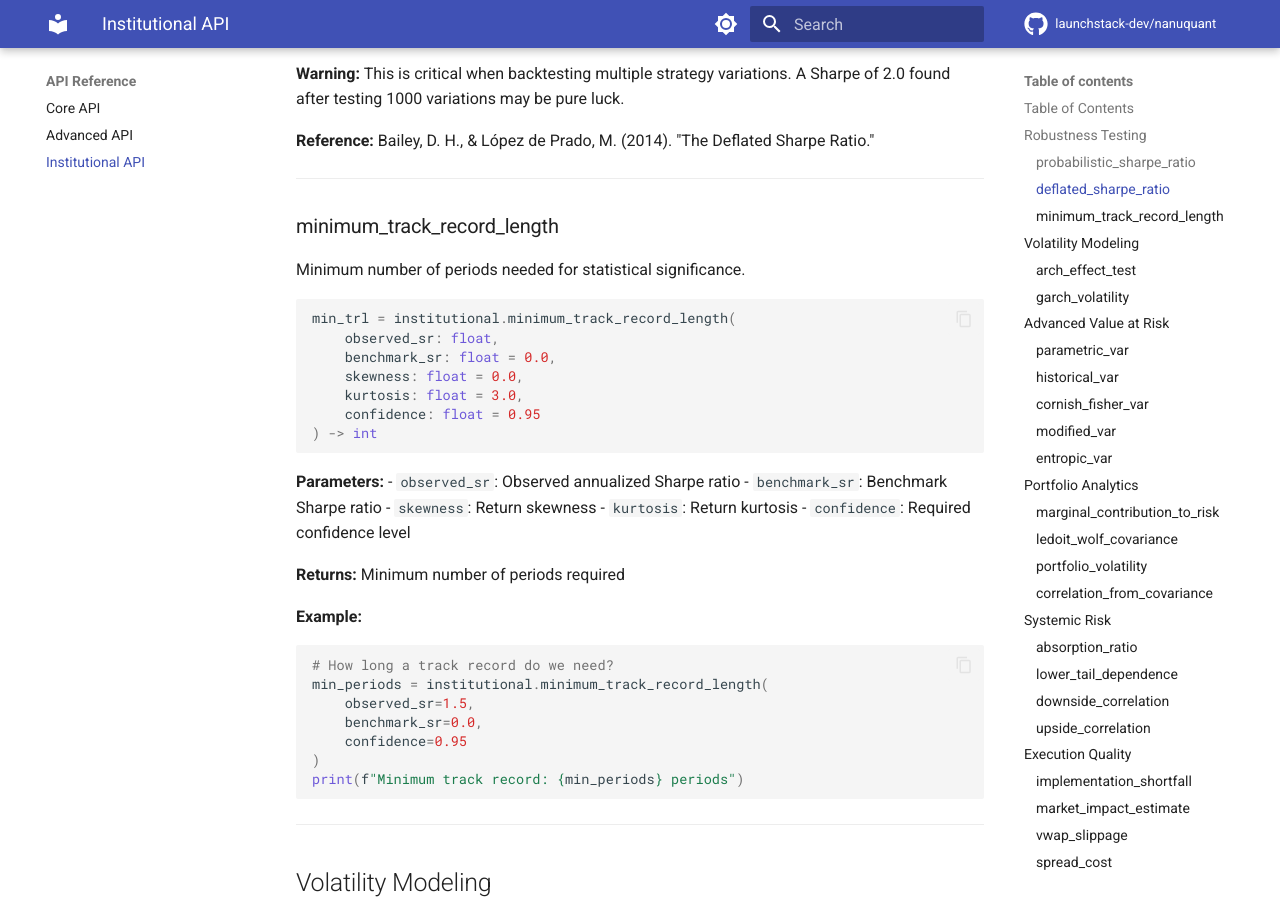
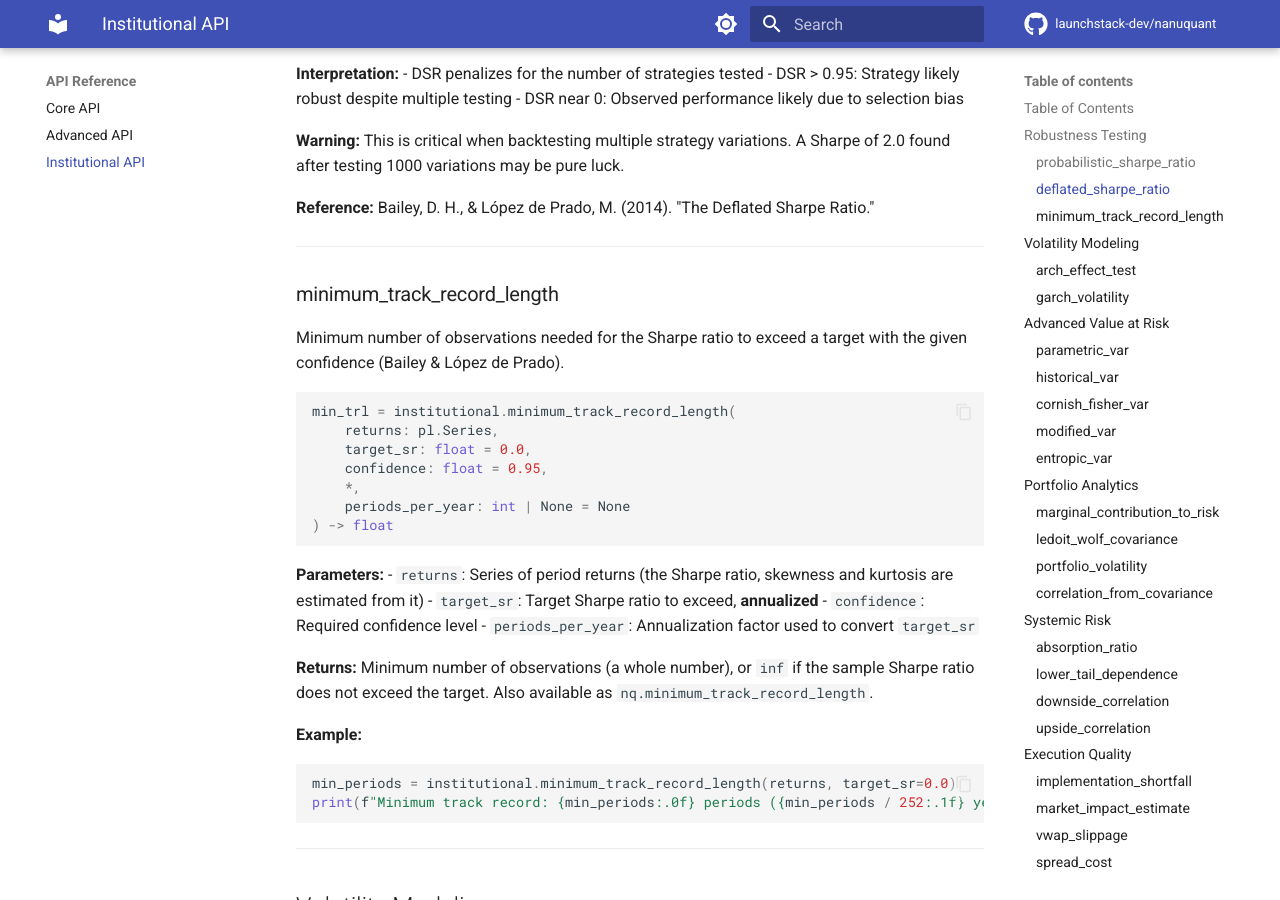
Before and after one commit to orloworks/nanuquant, an MkDocs documentation site: the page built from docs/api/institutional.md, in a window 1280 px wide and 900 px high, scrolled down 2134 px. Built offline with MkDocs 1.6.1 and Material for MkDocs 9.7.7, drawn with Linux system fonts in a browser that asks for light colours; comment, search, counter and statistics services are not loaded; some of the changed text lies outside the part shown.

Commit message:
docs: bring the API reference in line with the code
Several sections documented parameters and formulas the code does not have:
risk_of_ruin(ruin_threshold), smart/adjusted_sortino(mar), rolling_*(window),
minimum_track_record_length(observed_sr, skewness, kurtosis) and
garch_volatility(periods_per_year). Each now shows the real signature, and the
metrics changed in this branch describe their QuantStats definitions, the zero
exclusion, the signed-return VaR convention, annualized PSR/MinTRL inputs, the
rolling annualization default and the GARCH fallback.

Co-Authored-By: Claude Opus 5.5 <noreply@anthropic.com>
Claude-Session: https://claude.ai/code/session_01NUudmiEUQTuhnSMCLcfyNn

````diff
--- a/docs/api/institutional.md
+++ b/docs/api/institutional.md
@@ -54,6 +54,9 @@ result = institutional.probabilistic_sharpe_ratio(returns, benchmark_sr=0.5)
 print(f"Probability SR > 0.5: {result.psr:.2%}")
 print(f"P-value: {result.p_value:.4f}")
 ```
+
+The standard error follows Bailey & López de Prado and is computed on the
+per-observation Sharpe ratio; the annualized benchmark is converted to the same unit.
 
 **Interpretation:**
 - PSR > 0.95: High confidence that true SR exceeds benchmark
@@ -105,36 +108,32 @@ print(f"Deflated SR: {dsr:.4f}")
 
 ### minimum_track_record_length
 
-Minimum number of periods needed for statistical significance.
+Minimum number of observations needed for the Sharpe ratio to exceed a target with the
+given confidence (Bailey & López de Prado).
 
 ```python
 min_trl = institutional.minimum_track_record_length(
-    observed_sr: float,
-    benchmark_sr: float = 0.0,
-    skewness: float = 0.0,
-    kurtosis: float = 3.0,
-    confidence: float = 0.95
-) -> int
+    returns: pl.Series,
+    target_sr: float = 0.0,
+    confidence: float = 0.95,
+    *,
+    periods_per_year: int | None = None
+) -> float
 ```
 
 **Parameters:**
-- `observed_sr`: Observed annualized Sharpe ratio
-- `benchmark_sr`: Benchmark Sharpe ratio
-- `skewness`: Return skewness
-- `kurtosis`: Return kurtosis
+- `returns`: Series of period returns (the Sharpe ratio, skewness and kurtosis are estimated from it)
+- `target_sr`: Target Sharpe ratio to exceed, **annualized**
 - `confidence`: Required confidence level
+- `periods_per_year`: Annualization factor used to convert `target_sr`
 
-**Returns:** Minimum number of periods required
+**Returns:** Minimum number of observations (a whole number), or `inf` if the sample
+Sharpe ratio does not exceed the target. Also available as `nq.minimum_track_record_length`.
 
 **Example:**
 ```python
-# How long a track record do we need?
-min_periods = institutional.minimum_track_record_length(
-    observed_sr=1.5,
-    benchmark_sr=0.0,
-    confidence=0.95
-)
-print(f"Minimum track record: {min_periods} periods")
+min_periods = institutional.minimum_track_record_length(returns, target_sr=0.0)
+print(f"Minimum track record: {min_periods:.0f} periods ({min_periods / 252:.1f} years)")
 ```
 
 ---
@@ -182,13 +181,21 @@ Fit GARCH(1,1) model for conditional volatility estimation.
 ```python
 result = institutional.garch_volatility(
     returns: pl.Series,
-    periods_per_year: int = 252
+    p: int = 1,
+    q: int = 1,
+    *,
+    forecast_horizon: int = 1
 ) -> GARCHResult
 ```
 
 **Parameters:**
 - `returns`: Series of period returns
-- `periods_per_year`: Annualization factor
+- `p`, `q`: GARCH orders (only 1, 1 is supported)
+- `forecast_horizon`: Periods ahead for the volatility forecast
+
+Parameters are estimated by maximum likelihood with the optional `arch` package
+(`pip install arch`). Without it a `UserWarning` is issued and alpha/beta are fixed at
+0.10/0.85 with variance targeting.
 
 **Returns:** `GARCHResult` NamedTuple containing:
 - `omega`: Constant term (long-run variance weight)
@@ -198,6 +205,7 @@ result = institutional.garch_volatility(
 - `persistence`: alpha + beta (should be < 1 for stationarity)
 - `long_run_variance`: omega / (1 - persistence)
 - `forecast`: One-step-ahead volatility forecast
+- `method`: `"mle"` (estimated with `arch`) or `"variance_targeting"` (fixed parameters)
 
 **Example:**
 ```python
@@ -248,6 +256,9 @@ var = institutional.historical_var(
 ) -> float
 ```
 
+**Returns:** The `1 - confidence` quantile of returns, as a signed return (a loss is
+negative), like `nq.var` and QuantStats.
+
 **Advantage:** No distributional assumptions
 **Disadvantage:** Requires sufficient historical data
 
@@ -264,7 +275,7 @@ cf_var = institutional.cornish_fisher_var(
 ) -> float
 ```
 
-**Returns:** Cornish-Fisher adjusted VaR
+**Returns:** Cornish-Fisher adjusted VaR as a signed return (a loss is negative)
 
 **Advantage:** Accounts for non-normal distribution features
 **Use Case:** More accurate VaR when returns exhibit fat tails or skewness
@@ -294,6 +305,9 @@ e_var = institutional.entropic_var(
     confidence: float = 0.95
 ) -> float
 ```
+
+**Returns:** `-EVaR` as a signed return (a loss is negative), so it can be compared
+directly with `nq.var` and `nq.cvar`; EVaR is the most conservative of the three.
 
 **Advantage:** Coherent risk measure (satisfies subadditivity)
 **Use Case:** Portfolio optimization where VaR's non-coherence causes issues
````
Also changed, not shown: other parts of docs/api/institutional.md (+1 -1 lines), docs/api/advanced.md (+28 -25 lines), docs/api/core.md (+43 -20 lines).
